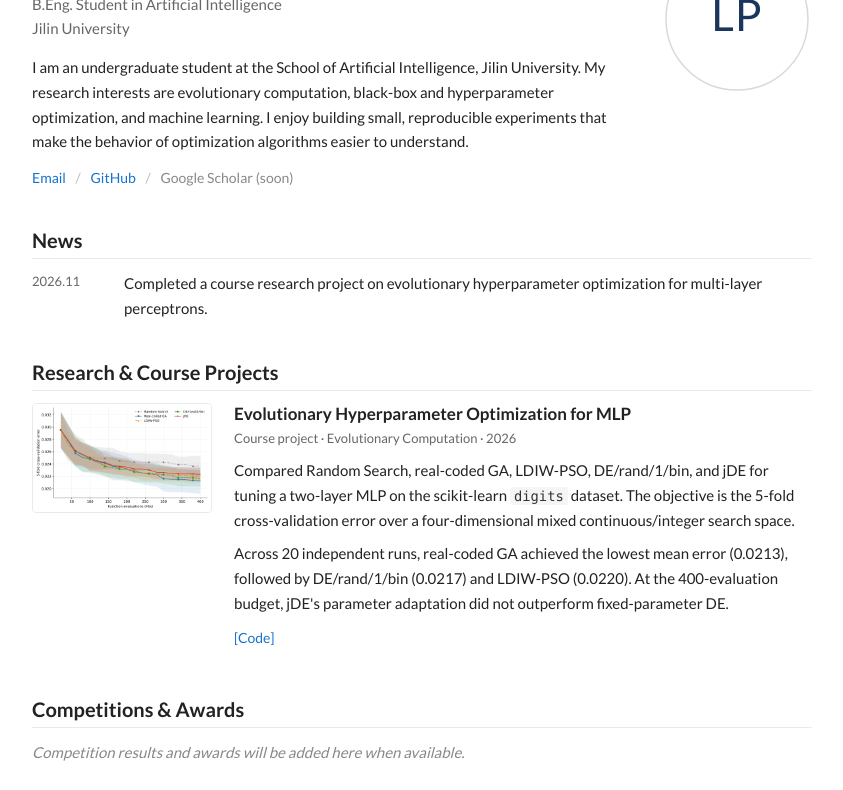
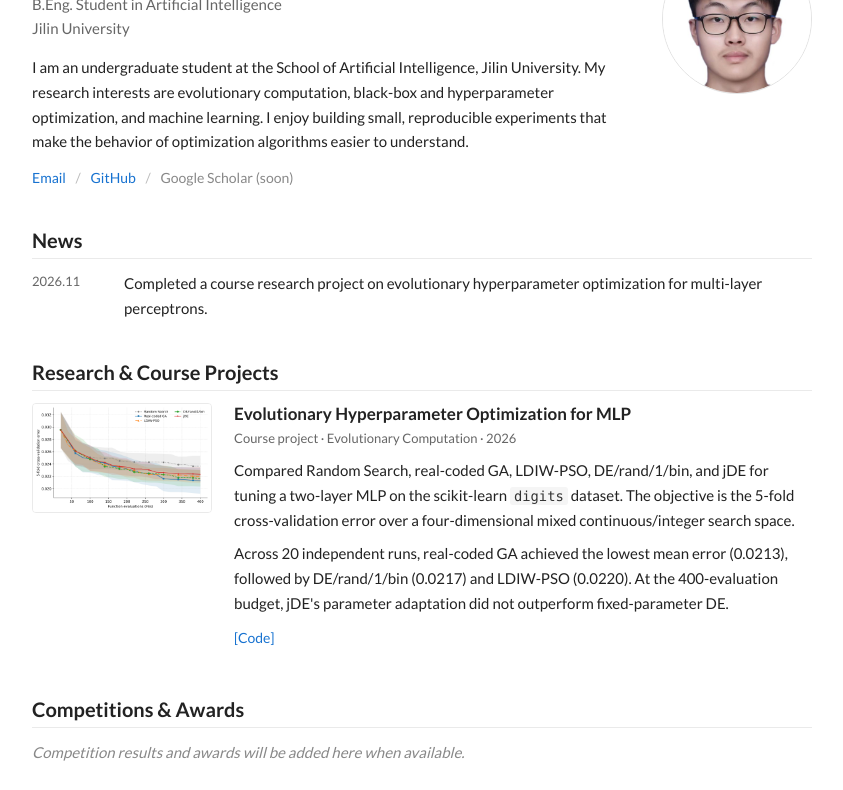
Before and after one commit to LeiPan-JLU/LeiPan-JLU.github.io, a plain HTML site: page index.html in a window 1280 px wide. Shown: the part 102-892 px from the top of the page, without its empty margins (218-1061 px from the left). Drawn offline with Linux system fonts and the light colour scheme.

Commit message:
style: replace LP monogram with portrait photo

```diff
--- a/index.html
+++ b/index.html
@@ -32,13 +32,8 @@
           <span class="muted">Google Scholar (soon)</span>
         </p>
       </div>
-      <div class="portrait" aria-label="LP monogram">
-        <!-- Replace this inline SVG with <img src="images/avatar.jpg" alt="Lei Pan"> when a photo is available. -->
-        <svg viewBox="0 0 150 150" role="img" aria-label="LP monogram">
-          <circle cx="75" cy="75" r="71" fill="#ffffff" stroke="#d9d9d9" stroke-width="1.5"/>
-          <text x="75" y="87" text-anchor="middle" font-family="Lato, Arial, sans-serif"
-                font-size="44" font-weight="400" letter-spacing="1" fill="#1a365d">LP</text>
-        </svg>
+      <div class="portrait">
+        <img src="images/avatar.jpg" alt="Portrait of Lei Pan">
       </div>
     </section>
 
--- a/style.css
+++ b/style.css
@@ -94,10 +94,13 @@ p {
   width: 150px;
 }
 
-.portrait svg {
+.portrait img {
   display: block;
   width: 150px;
   height: 150px;
+  border: 1px solid #e3e3e3;
+  border-radius: 50%;
+  object-fit: cover;
 }
 
 .links {
@@ -221,7 +224,7 @@ footer p {
     width: 110px;
   }
 
-  .portrait svg {
+  .portrait img {
     width: 110px;
     height: 110px;
   }
```
Also changed, not shown: images/avatar.jpg (added).
